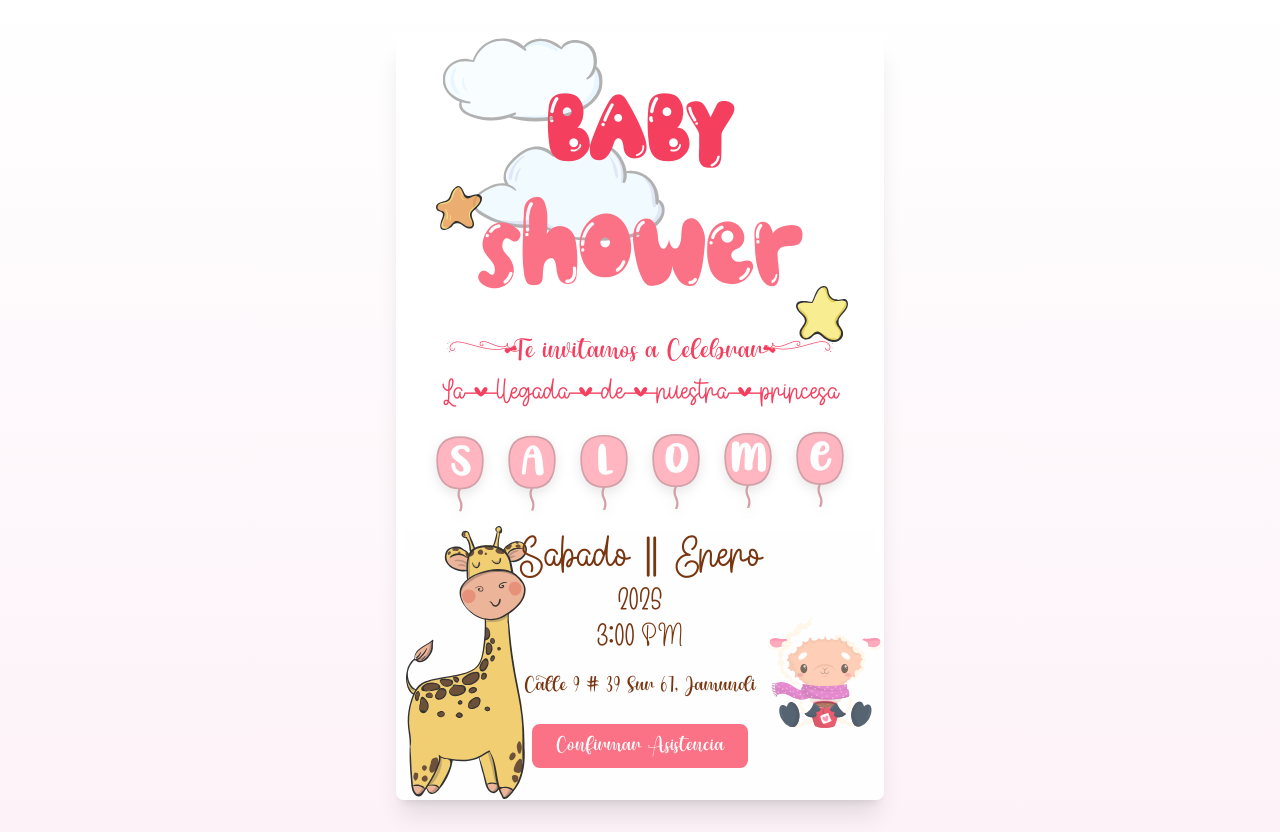
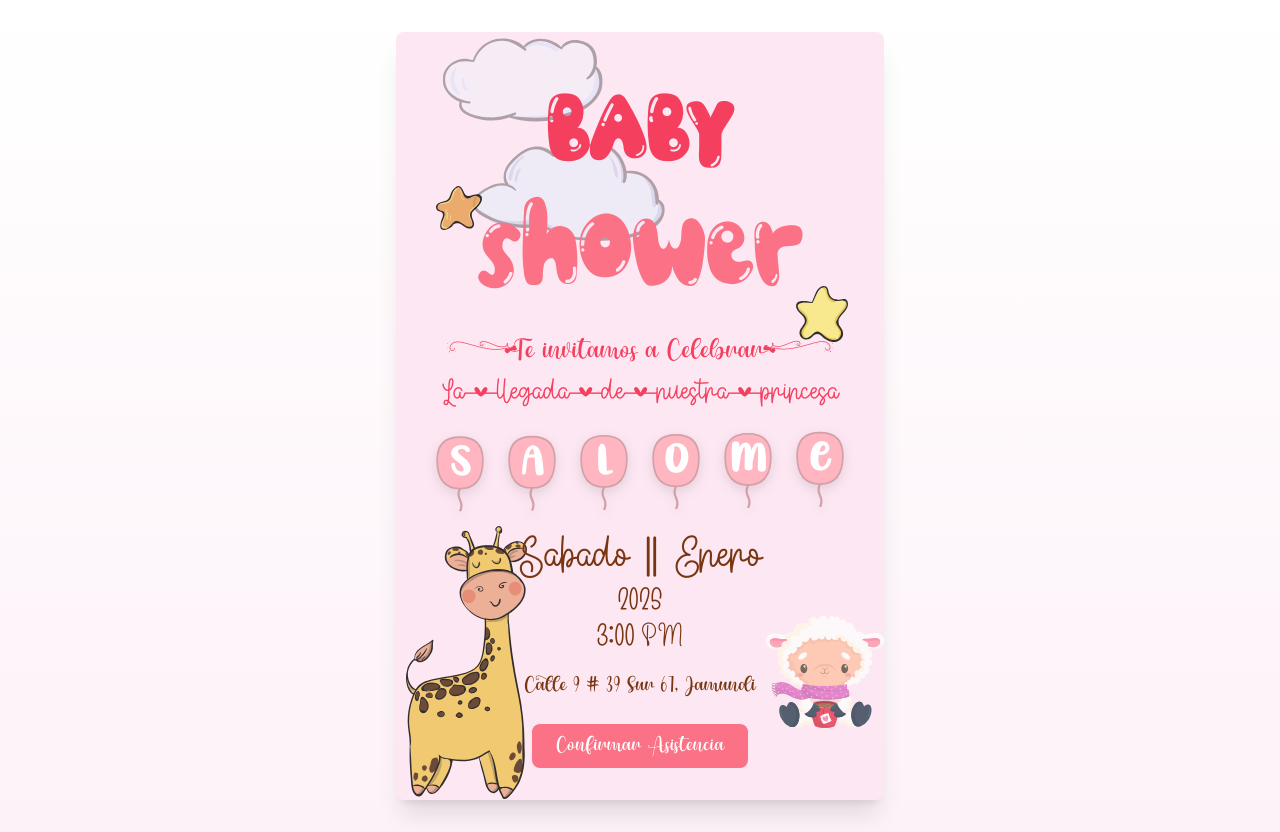
Before and after one commit to edison-enriquez/baby-shower-invitation, a Next.js app: page / in a window 1280 px wide. Built offline with nearby package versions, Linux system fonts and the light colour scheme.

Commit message:
update bg color

```diff
--- a/next.config.mjs
+++ b/next.config.mjs
@@ -1,7 +1,7 @@
 // next.config.mjs
 const nextConfig = {
     output: 'export',
-    basePath: '/',
+    //basePath: '/',
     images: {
       unoptimized: true
     }
--- a/src/app/page.js
+++ b/src/app/page.js
@@ -52,7 +52,7 @@ const BalloonName = ({ name }) => (
 );
 
 const MainInvitation = () => (
-  <div className="bg-white/90 backdrop-blur-sm p-8 text-center space-y-6 shadow-xl rounded-lg max-w-lg mx-auto">
+  <div className="bg-pink-100 backdrop-blur-sm p-8 text-center space-y-6 shadow-xl rounded-lg max-w-lg mx-auto">
     {/* Jirafa draggable */}
 
     {/* Nube 1 */}
@@ -82,7 +82,7 @@ const MainInvitation = () => (
     <DraggableBackgroundImage
       src="/images/babyGoat.svg"
       alt="Ovejita"
-      style={{ width: '300px', height: '300px' }}
+      style={{ width: '400px', height: '400px' }}
       defaultPosition={{ x: 370, y: 560 }}
     />
 
```
